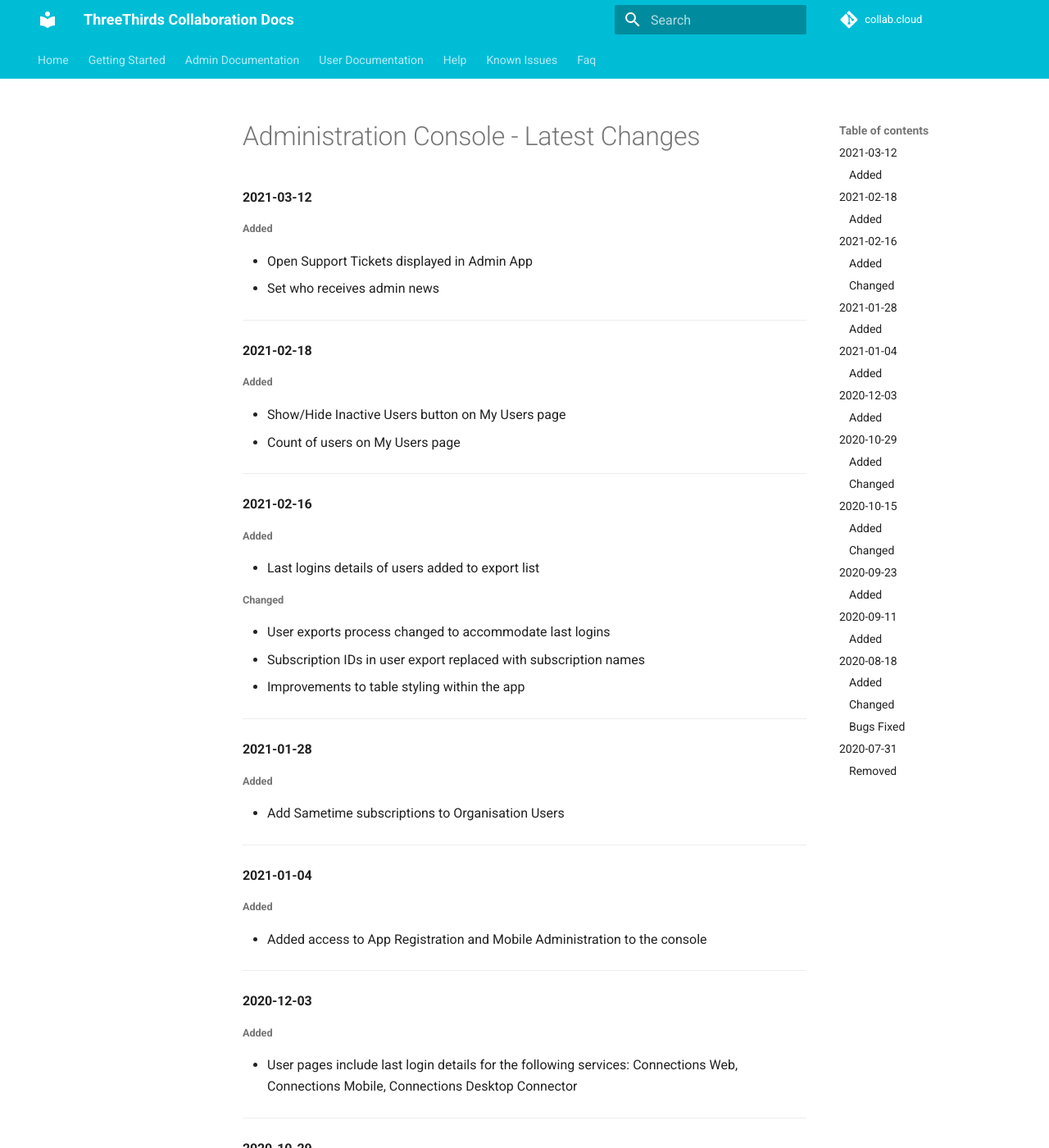
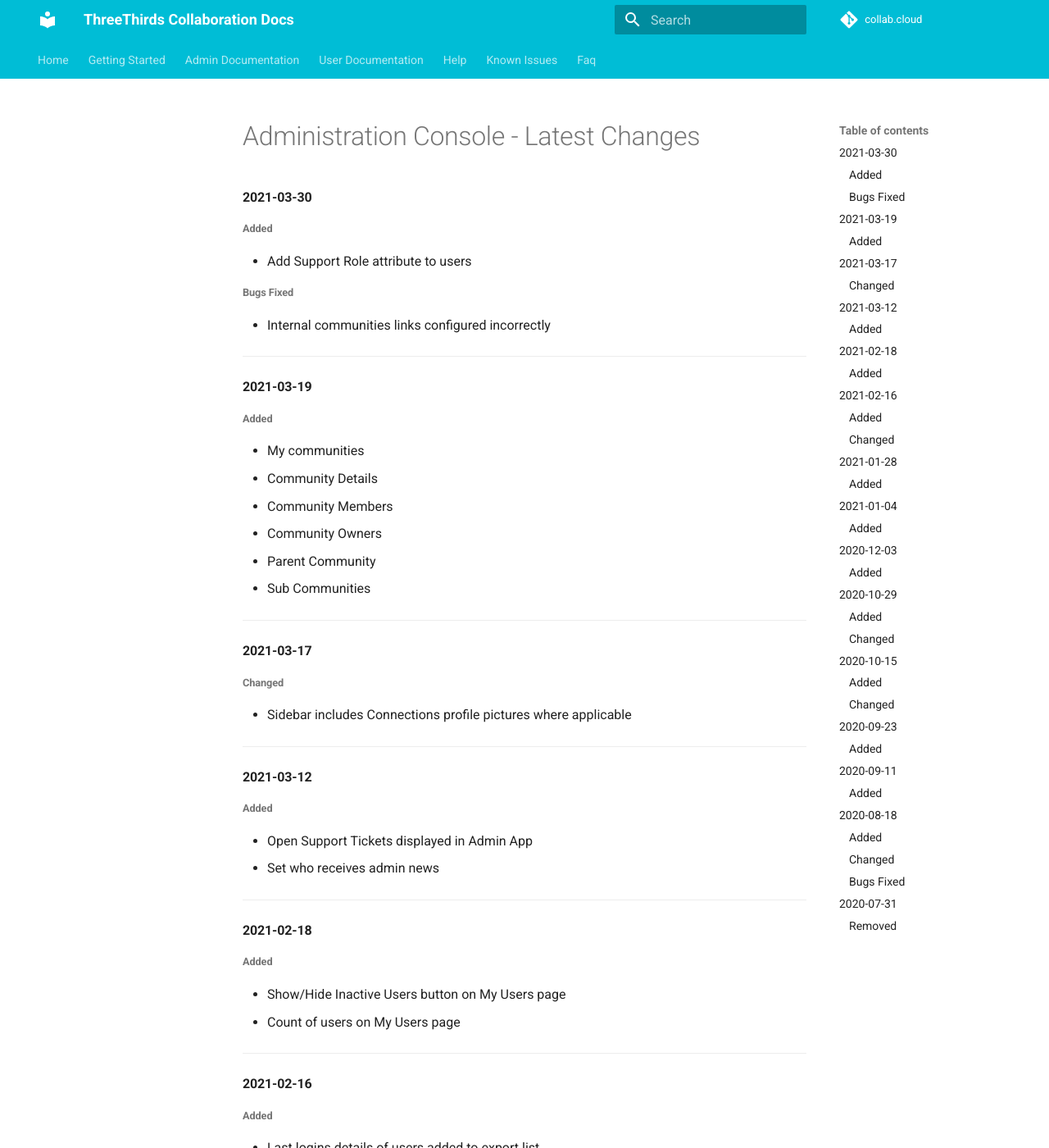
Before and after one commit to collabdotcloud/docs.collab.cloud, an MkDocs documentation site: the page built from docs/admin/admin-latest-changes.md, in a window 1280 px wide and 1400 px high. Shown: the whole window at 82% size. Built offline with MkDocs 1.6.1 and Material for MkDocs 9.7.7, drawn with Linux system fonts in a browser that asks for light colours.

Commit message:
admin latest changes

```diff
--- a/docs/admin/admin-latest-changes.md
+++ b/docs/admin/admin-latest-changes.md
@@ -1,4 +1,37 @@
 # Administration Console - Latest Changes
+
+#### 2021-03-30
+
+###### Added
+
+- Add Support Role attribute to users
+
+###### Bugs Fixed
+
+- Internal communities links configured incorrectly
+
+---
+
+#### 2021-03-19
+
+###### Added
+
+- My communities
+- Community Details
+- Community Members
+- Community Owners
+- Parent Community
+- Sub Communities
+
+---
+
+#### 2021-03-17
+
+###### Changed
+
+- Sidebar includes Connections profile pictures where applicable
+
+---
 
 #### 2021-03-12
 
```
